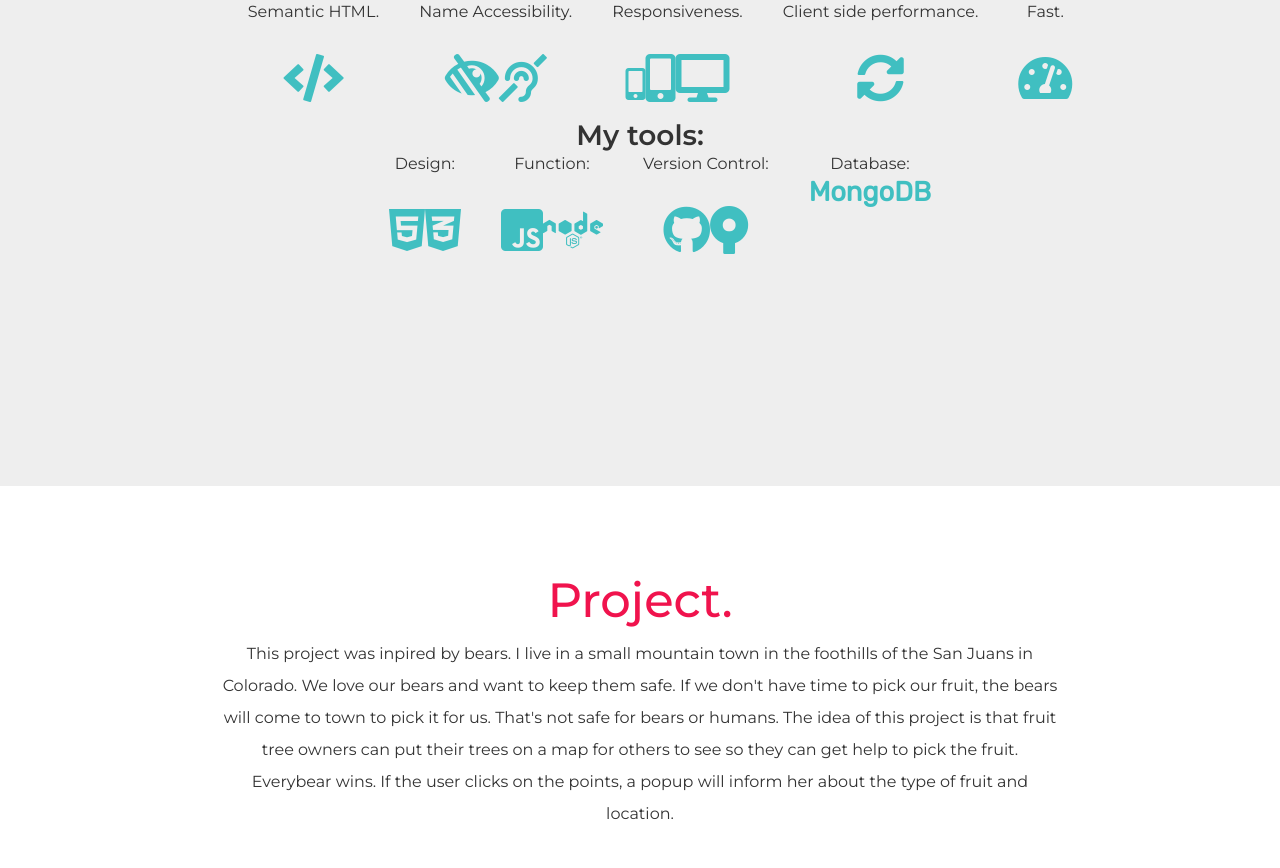
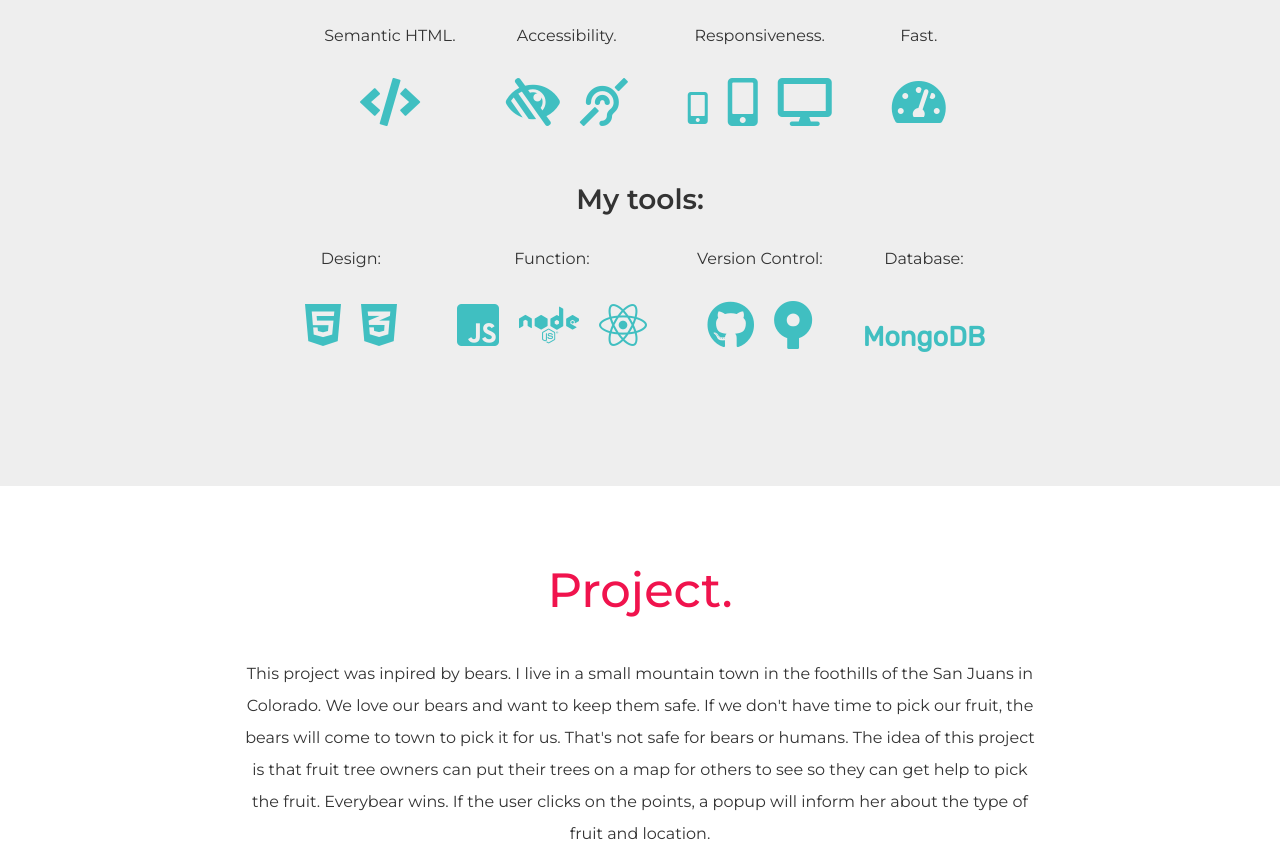
Before and after one commit to cschweipert/React-my-portfolio, a React (Create React App) app: page / in a window 1280 px wide. Shown: the part 1914-2782 px from the top of the page. Built offline with nearby package versions, Linux system fonts and the light colour scheme; a web font is replaced by a local one.

Commit message:
Edit the rest of the content. Issues: upBtn. Bootstrap icon.

```diff
--- a/public/css/styles.css
+++ b/public/css/styles.css
@@ -81,6 +81,7 @@ body > #root > div {
 ul {
   list-style-type: none;
   margin-top: 0;
+  padding-left: 0;
 }
 
 li {
@@ -182,7 +183,7 @@ h2 {
   font-family: "Montserrat", sans-serif;
   font-weight: 500;
   color: #F0134D;
-  /* margin-bottom: 0; */
+  padding: 30px;
 }
 
 .photo {
@@ -190,15 +191,13 @@ h2 {
   border-radius: 50%;
   margin-left: auto;
   margin-right: auto;
-  padding-bottom: 40px;
 }
 
 p {
-  padding: 30px;
+  padding: 50px;
   font-family: "Montserrat", sans-serif;
   line-height: 2;
   margin: 0;
-  padding-top: 0;
 }
 
 /* Skills container */
@@ -219,6 +218,8 @@ h3 {
   font-weight: 600;
   font-size: 1.75rem;
   margin-bottom: 0;
+  padding-top: 40px;
+  padding-bottom: 30px;
 }
 
 .grid-container {
@@ -232,11 +233,14 @@ h4 {
   font-weight: bolder;
   color: #40bfc1;
   font-size: 1.7rem;
+  padding-top: 50px;
 }
 
 .skills {
   color: #40bfc1;
   padding-top: 30px;
+  padding-left: 10px;
+  padding-right: 10px;
 }
 
 .heart {
@@ -256,6 +260,10 @@ h4 {
   text-align: center;
 }
 
+.projectp {
+  padding-top: 0;
+}
+
 .gitlink {
   text-decoration: none;
   font-weight: 600;
@@ -264,6 +272,7 @@ h4 {
 
 .gitlink:hover {
   color: #F0134D;
+  text-decoration: none;
 }
 
 .projectBtn {
@@ -283,8 +292,14 @@ h4 {
   margin-right: auto;
 }
 
+.projectBtn:hover {
+  text-decoration: none;
+  color: #fff;
+}
+
 .sidearrow {
   padding-left: 5px;
+  text-decoration: none;
 }
 
 /* bottom container */
@@ -320,7 +335,8 @@ h4 {
   font-family: "Montserrat", sans-serif;
   text-decoration: none;
   display: block;
-  width: 30px;
+  width: 40px;
+  height:60px;
   margin-left: auto;
   margin-right: auto;
 }
@@ -333,6 +349,7 @@ h4 {
 .uparrow {
   color: #fff;
   padding: 10px;
+  padding-top: 15px;
 }
 
 .uparrow:hover {
--- a/src/components/Header.jsx
+++ b/src/components/Header.jsx
@@ -20,7 +20,7 @@ function Header() {
         <a id="projectslink" class="nav-link" href="#projects">Project</a>
       </li>
       <li class="nav-item">
-        <a class="nav-link" href="#resume/resume_template_tech.pdf">Resume</a>
+        <a class="nav-link" href="./resume/resume_template_tech.pdf">Resume</a>
       </li>
       <li class="nav-item">
         <a class="nav-link" href="mailto:c.schweipert@gmail.com">Get in touch</a>
--- a/src/components/Projects.jsx
+++ b/src/components/Projects.jsx
@@ -3,7 +3,7 @@ import React from "react";
 function Projects() {
     return <div id="projects" className="project-container">
     <h2>Project.</h2>
-    <p>This project was inpired by bears. I live in a small mountain town in the foothills of the San Juans in Colorado. We love our bears and want to keep them safe. If we don't have time to pick our fruit, the bears will come to town to pick it
+    <p className="projectp">This project was inpired by bears. I live in a small mountain town in the foothills of the San Juans in Colorado. We love our bears and want to keep them safe. If we don't have time to pick our fruit, the bears will come to town to pick it
       for us. That's not safe for
       bears or humans. The idea of this project is that fruit tree owners can put their trees on a map for others to see so they can get help to pick the fruit.
       Everybear wins. If the user clicks on the points, a popup will inform her about the type of fruit and location.
--- a/src/components/Skills.jsx
+++ b/src/components/Skills.jsx
@@ -11,8 +11,7 @@ function Skills() {
           Semantic HTML.<br></br>
           <i className="fas fa-code fa-3x skills"></i>
         </li>
-        <li>Name
-          Accessibility.<br></br>
+        <li>Accessibility.<br></br>
           <i className="fas fa-low-vision fa-3x skills"></i>
           <i className="fas fa-deaf fa-3x skills"></i>
         </li>
@@ -21,10 +20,6 @@ function Skills() {
           <i className="fas fa-mobile-alt fa-2x skills"></i>
           <i className="fas fa-mobile-alt fa-3x skills"></i>
           <i className="fas fa-desktop fa-3x skills"></i>
-        </li>
-        <li>
-          Client side performance.<br></br>
-          <i className="fas fa-sync-alt fa-3x skills"></i>
         </li>
         <li>
           Fast.<br></br>
@@ -40,10 +35,12 @@ function Skills() {
           Design:<br></br>
           <i className="fab fa-html5 fa-3x skills"></i>
           <i className="fab fa-css3-alt fa-3x skills"></i>
+          {/* <i class="fab fa-bootstrap"></i> */}
         </li>
         <li>Function:<br></br>
           <i className="fab fa-js-square fa-3x skills"></i>
           <i className="fab fa-node fa-3x skills"></i>
+          <i class="fab fa-react fa-3x skills"></i>
         </li>
         <li>
           Version Control:<br></br>
```
Also changed, not shown: 1 other file (tests, documents, lock files or other folders).
